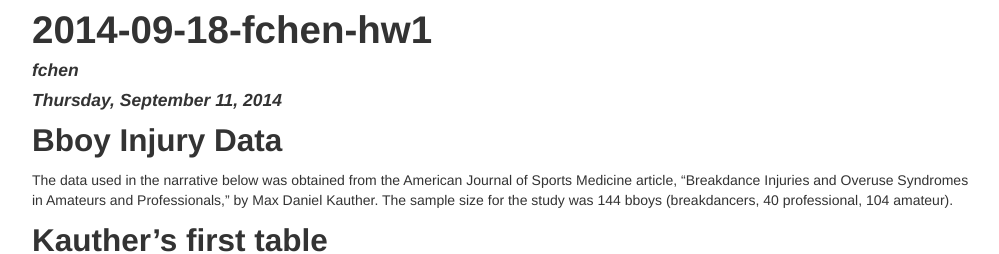
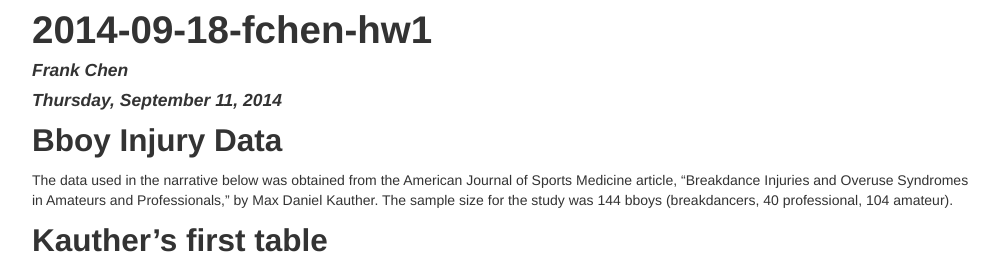
Before and after one commit to malecki/qmssviz, a Jekyll site: the page hw1/_posts/2014-09-18-fchen-hw1.html, which Jekyll copies as it is, in a window 1280 px wide and 900 px high. Shown: the top 254 px of the window, without its empty margins (138-1137 px from the left). Built offline with Jekyll 4.4.1, drawn with Linux system fonts in a browser that asks for light colours; Markdown is read by kramdown in place of the engine named in the settings.

Commit message:
hw1-new reorganizing & update

```diff
--- a/hw1/_posts/2014-09-18-fchen-hw1.Rmd
+++ b/hw1/_posts/2014-09-18-fchen-hw1.Rmd
@@ -1,6 +1,6 @@
 ---
 title: "2014-09-18-fchen-hw1"
-author: "fchen"
+author: "Frank Chen"
 date: "Thursday, September 11, 2014"
 output: html_document
 published: false
--- a/hw1/_posts/2014-09-18-fchen-hw1.html
+++ b/hw1/_posts/2014-09-18-fchen-hw1.html
@@ -8,7 +8,7 @@
 <meta http-equiv="Content-Type" content="text/html; charset=utf-8" />
 <meta name="generator" content="pandoc" />
 
-<meta name="author" content="fchen" />
+<meta name="author" content="Frank Chen" />
 
 
 <title>2014-09-18-fchen-hw1</title>
@@ -53,7 +53,7 @@ if (window.hljs && document.readyState && document.readyState === "complete") {
 
 <div id="header">
 <h1 class="title">2014-09-18-fchen-hw1</h1>
-<h4 class="author"><em>fchen</em></h4>
+<h4 class="author"><em>Frank Chen</em></h4>
 <h4 class="date"><em>Thursday, September 11, 2014</em></h4>
 </div>
 
```
Also changed, not shown: 1 other file.
